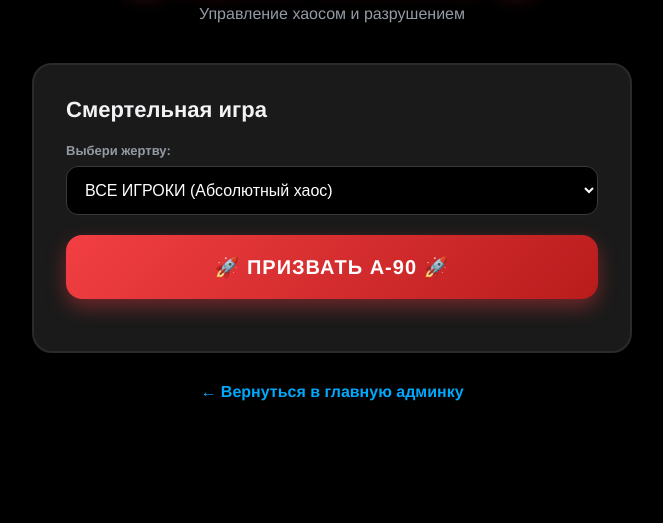
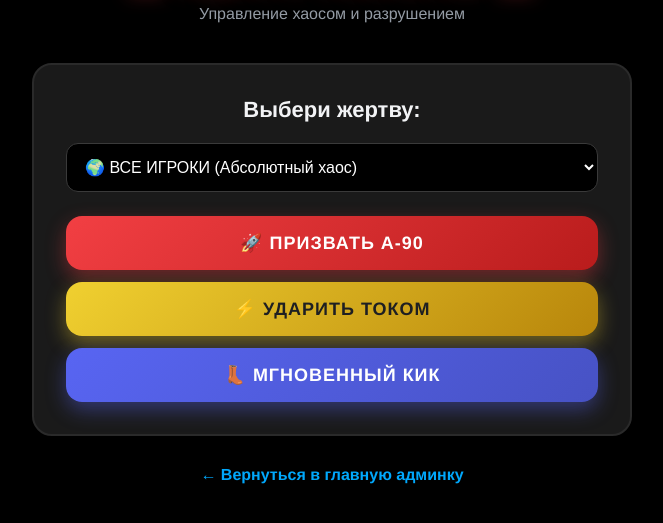
Before and after one commit to azaliks/messenger, a website: page admin_abuse.html in a window 1280 px wide. Shown: the part 81-604 px from the top of the page, without its empty margins (308-971 px from the left). Drawn offline with nearby package versions, Linux system fonts and the light colour scheme; no server answers.

Commit message:
fix: add all abuse buttons

```diff
--- a/admin_abuse.html
+++ b/admin_abuse.html
@@ -10,51 +10,58 @@ body{font-family:"gg sans","Helvetica Neue",Helvetica,Arial,sans-serif;backgroun
 h1{color:#f23f43;font-size:32px;font-weight:900;text-transform:uppercase;letter-spacing:2px;margin-bottom:8px;text-shadow:0 0 20px rgba(242,63,67,0.5);text-align:center}
 .sub{color:#949ba4;font-size:16px;margin-bottom:40px;text-align:center}
 .panel{background:#1a1a1a;border:2px solid #2a2a2a;border-radius:20px;padding:32px;width:100%;max-width:600px;box-shadow:0 10px 40px rgba(0,0,0,0.8)}
-.panel h2{color:#f2f3f5;font-size:22px;margin-bottom:20px}
-.target-select{width:100%;padding:14px;background:#000;border:1px solid #3a3a3a;border-radius:12px;color:#fff;font-size:16px;margin-bottom:20px;outline:none;cursor:pointer}
-.abuse-btn{width:100%;padding:20px;background:linear-gradient(135deg,#f23f43,#b91c1c);color:white;border:none;border-radius:16px;font-family:inherit;font-size:20px;font-weight:900;cursor:pointer;text-transform:uppercase;letter-spacing:1px;transition:all .2s;box-shadow:0 8px 20px rgba(242,63,67,0.4)}
-.abuse-btn:hover{transform:translateY(-3px);box-shadow:0 12px 30px rgba(242,63,67,0.6)}
-.abuse-btn:active{transform:translateY(0)}
-.abuse-btn:disabled{background:#333;box-shadow:none;cursor:not-allowed;transform:none}
+.panel h2{color:#f2f3f5;font-size:22px;margin-bottom:20px; text-align:center}
+.target-select{width:100%;padding:14px;background:#000;border:1px solid #3a3a3a;border-radius:12px;color:#fff;font-size:16px;margin-bottom:24px;outline:none;cursor:pointer}
+.btn-group{display:flex;flex-direction:column;gap:12px}
+.abuse-btn{padding:16px;border:none;border-radius:16px;font-family:inherit;font-size:18px;font-weight:900;cursor:pointer;text-transform:uppercase;letter-spacing:1px;transition:all .2s;color:white; display:flex; align-items:center; justify-content:center; gap:10px;}
+.abuse-btn.a90{background:linear-gradient(135deg,#f23f43,#b91c1c);box-shadow:0 8px 20px rgba(242,63,67,0.4)}
+.abuse-btn.shock{background:linear-gradient(135deg,#f0d030,#b8860b);box-shadow:0 8px 20px rgba(240,208,48,0.4);color:#1e1f22}
+.abuse-btn.kick{background:linear-gradient(135deg,#5865f2,#4752c4);box-shadow:0 8px 20px rgba(88,101,242,0.4)}
+.abuse-btn:hover{transform:translateY(-3px);filter:brightness(1.1); box-shadow: 0 10px 30px rgba(255,255,255,0.1)}
 .back{margin-top:30px;color:#00a8fc;text-decoration:none;font-size:16px;font-weight:600}
 .back:hover{text-decoration:underline}
-.status{margin-top:20px;text-align:center;font-weight:700;font-size:16px;color:#f0d030}
 </style>
 </head>
 <body>
 <h1>☠️ АДМИН АБЬЮЗЫ ☠️</h1>
 <p class="sub">Управление хаосом и разрушением</p>
+
 <div class="panel">
-    <h2>Смертельная игра</h2>
-    <label style="color:#949ba4;font-size:13px;font-weight:700;display:block;margin-bottom:8px">Выбери жертву:</label>
+    <h2>Выбери жертву:</h2>
     <select class="target-select" id="targetSelect">
-        <option value="all">ВСЕ ИГРОКИ (Абсолютный хаос)</option>
+        <option value="all">🌍 ВСЕ ИГРОКИ (Абсолютный хаос)</option>
     </select>
-    <button class="abuse-btn" id="startAbuseBtn">🚀 ПРИЗВАТЬ А-90 🚀</button>
-    <div class="status" id="status"></div>
+
+    <div class="btn-group">
+        <button class="abuse-btn a90" onclick="triggerAbuse('a90')">🚀 ПРИЗВАТЬ А-90</button>
+        <button class="abuse-btn shock" onclick="triggerAbuse('shock')">⚡ УДАРИТЬ ТОКОМ</button>
+        <button class="abuse-btn kick" onclick="triggerAbuse('kick')">👢 МГНОВЕННЫЙ КИК</button>
+    </div>
 </div>
+
 <a href="/admin" class="back">← Вернуться в главную админку</a>
+
 <script src="/socket.io/socket.io.js"></script>
 <script>
 const socket = io();
 const targetSelect = document.getElementById('targetSelect');
-const startBtn = document.getElementById('startAbuseBtn');
-const statusEl = document.getElementById('status');
+
 fetch('/api/users').then(r=>r.json()).then(users=>{
     users.forEach(u => {
+        // Теперь добавляем ВСЕХ пользователей
         const opt = document.createElement('option');
         opt.value = u.login;
         opt.textContent = `${u.name} (@${u.login})`;
         targetSelect.appendChild(opt);
     });
 });
-startBtn.addEventListener('click', () => {
+
+function triggerAbuse(type) {
     const target = targetSelect.value;
-    socket.emit('admin:start-abuse', { target });
-    statusEl.textContent = 'А-90 запущен! Жертва должна набрать 500 монет за минуту!';
-    startBtn.disabled = true;
-    setTimeout(() => { startBtn.disabled = false; statusEl.textContent = ''; }, 5000);
-});
+    if (type === 'a90') socket.emit('admin:start-abuse', { target });
+    if (type === 'shock') socket.emit('admin:shock', { target });
+    if (type === 'kick') socket.emit('admin:kick', { target });
+}
 </script>
 </body>
 </html>
```
